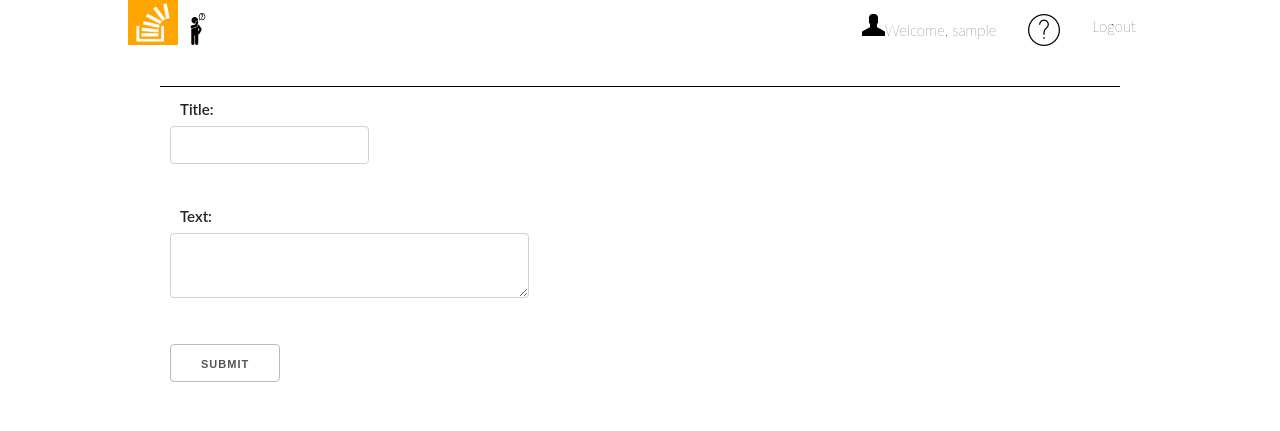
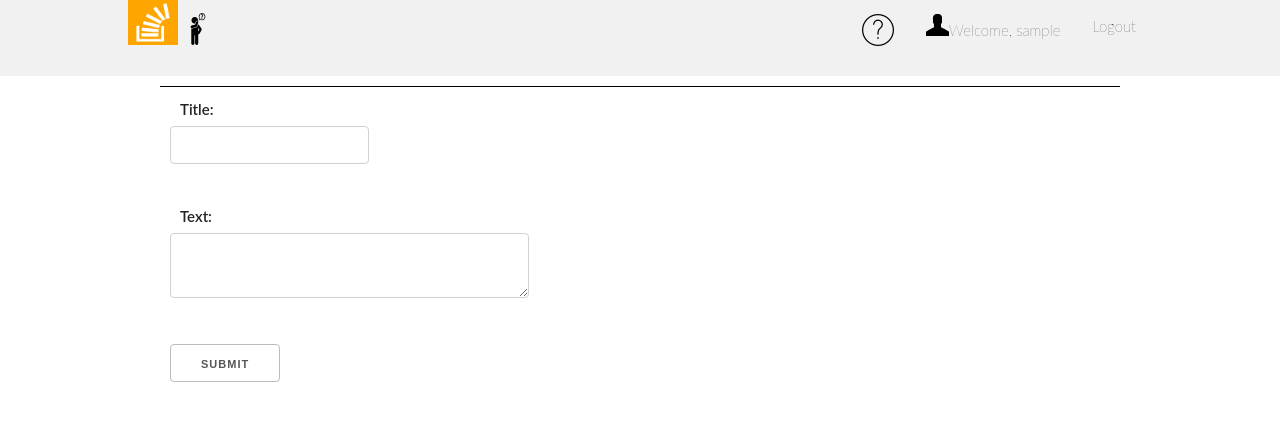
Before and after one commit to phist210/question_box, a Django app: page /ask/ in a window 1280 px wide. Shown: the top 431 px of the page. Run offline with Django 3.2, Linux system fonts and the light colour scheme; the visitor is signed in with stand-in values (Sample User, id 1); some libraries are stand-ins or nearby versions.

Commit message:
cosmetics

```diff
--- a/question_box_app/static/css/header.css
+++ b/question_box_app/static/css/header.css
@@ -30,10 +30,12 @@ div#logo{
 
 div.header{
   width: 100%;
+  background-color: #F1F1F1;
 
 }
 
 div.-container{
   width: 80%;
   margin: 0 auto;
+
 }
--- a/question_box_app/templates/question_box_app/header.html
+++ b/question_box_app/templates/question_box_app/header.html
@@ -18,8 +18,8 @@
 
       {% if user.is_authenticated %}
       <li style='float: right'><a id='logout' href='/logout'>Logout</a></li>
+      <li style='float: right'><a href="/profile" ><img src="{% static 'images/user.png'%}" alt='User'/>Welcome, {{user}}</a></li>
       <li style='float: right'><a href="/ask"><img src="{% static 'images/002-info.png'%}" alt="Question Mark"/></a></li>
-      <li style='float: right'><a href="/profile" ><img src="{% static 'images/user.png'%}" alt='User'/>Welcome, {{user}}</a></li>
 
       {% else %}
       <li style='float: right'><a id='login' href='/login'>Login</a></li>
```
